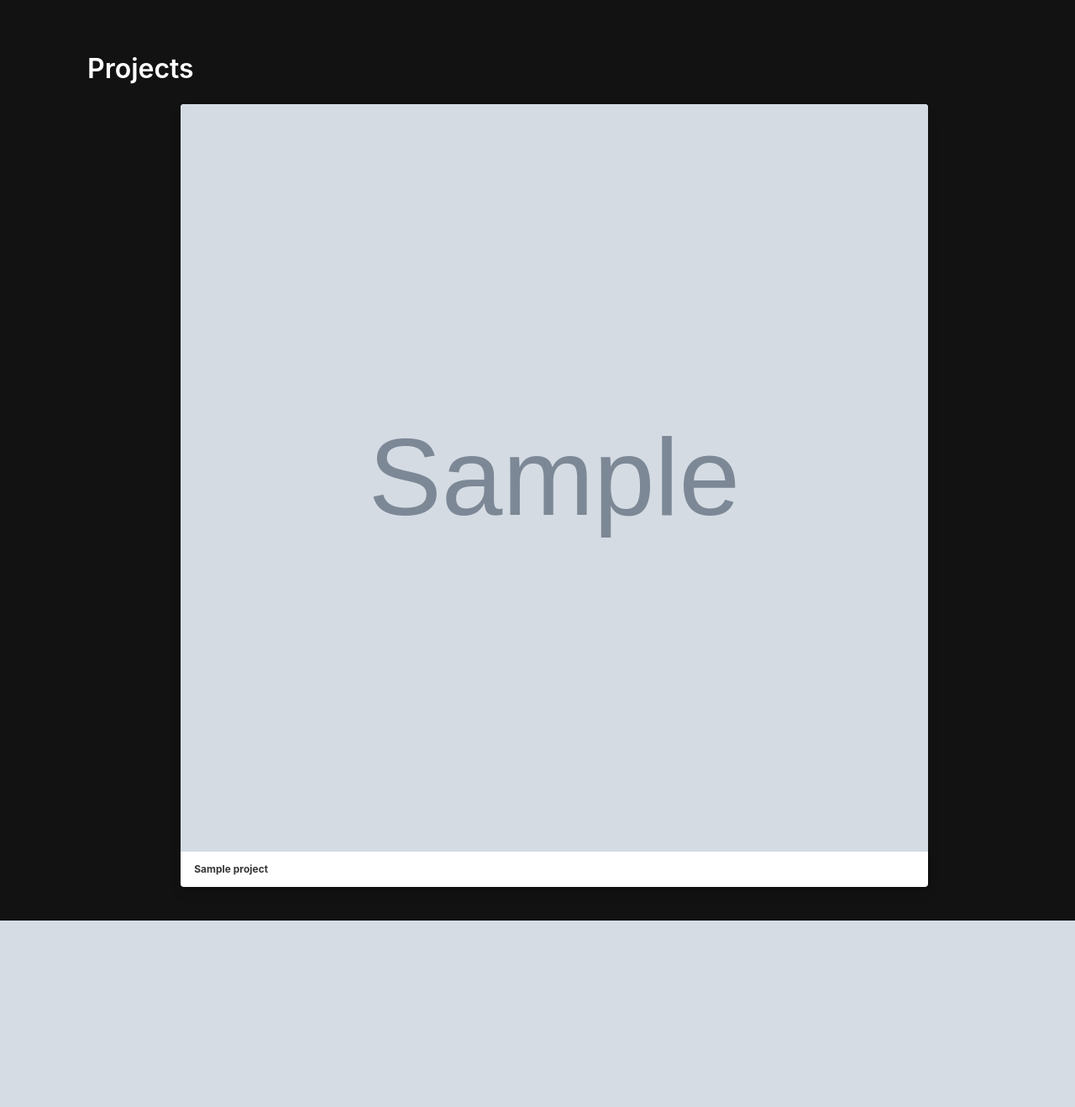
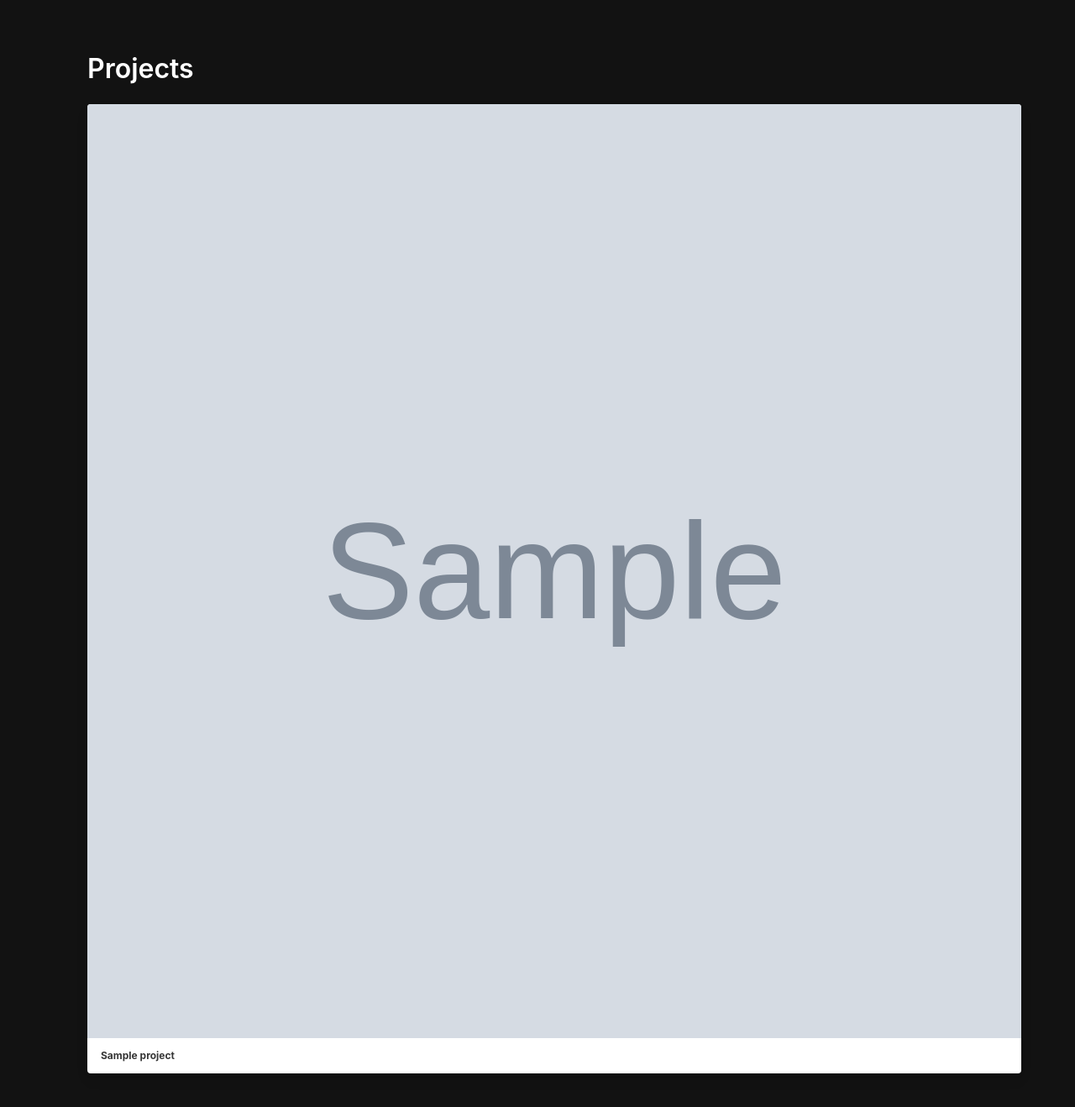
Before and after one commit to Tiranoe/Portfolio, a Django app: page /projects/ in a window 1280 px wide. Shown: the part 52-1370 px from the top of the page at 84% size. Before the commit the page ends 1148 px from the top, so only its background shows below. Run offline with Django 4.2, Linux system fonts and the light colour scheme; tables that the repository leaves empty hold one stand-in row (values such as "Sample post"); grey boxes marked "Sample" are stand-in pictures.

Commit message:
css edit

```diff
--- a/main_app/static/styles/main.css
+++ b/main_app/static/styles/main.css
@@ -21,8 +21,8 @@ h3 {
 
 .gallery {
     display: grid;
-    grid-template-columns: 80%;
-    grid-template-rows: repeat(auto-fit, minmax(280px, 1fr));
+    grid-template-rows: 50%;
+    grid-template-columns: repeat(auto-fit, minmax(280px, 1fr));
     justify-content: center;
     row-gap: 70px;
 }
@@ -46,7 +46,6 @@ p {
     width: 100%;
     height: 500px;
     background-color: #ffffff;
-    overflow: hidden;
 }
 
 .detail__img::after {
```
